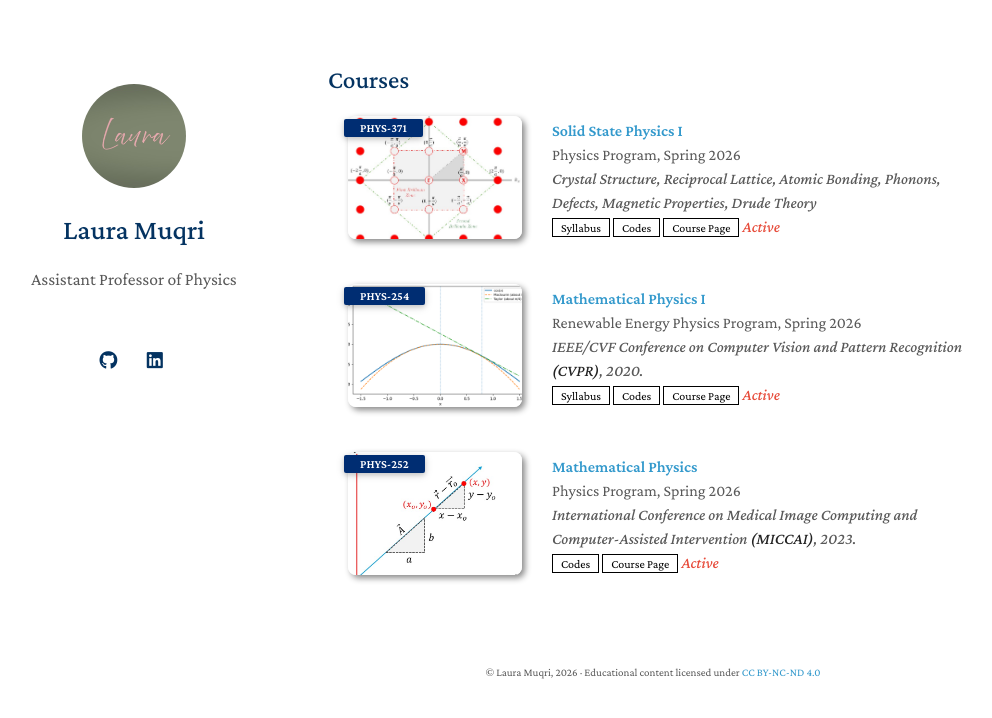
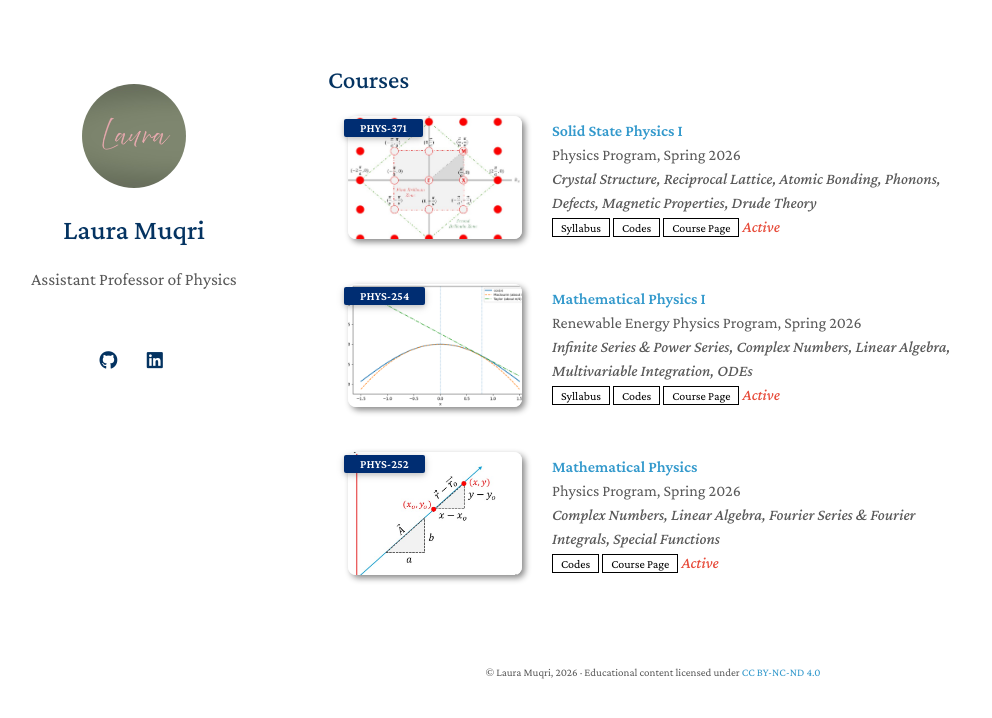
Before and after one commit to LauraMuqri/LauraMuqri.github.io, a Jekyll site: the page built from index.md, in a window 1280 px wide. Shown: the top 718 px of the page, without its empty margins (142-1134 px from the left). Built offline with Jekyll 4.4.1, drawn with Linux system fonts in a browser that asks for light colours; a style sheet for code colours, icons or effects is not loaded.

Commit message:
Update publications.yml

```diff
--- a/_data/publications.yml
+++ b/_data/publications.yml
@@ -14,7 +14,7 @@ main:
   - title: Mathematical Physics I
     authors: Renewable Energy Physics Program, Spring 2026
     conference_short: PHYS-254
-    conference: IEEE/CVF Conference on Computer Vision and Pattern Recognition <strong>(CVPR)</strong>, 2020.
+    conference: Infinite Series & Power Series, Complex Numbers, Linear Algebra, Multivariable Integration, ODEs
     pdf: https://arxiv.org/pdf/2002.10211.pdf
     page: /courses/math-phys-1/
     code: https://github.com/LauraMuqri/Mathematical-Physics
@@ -25,7 +25,7 @@ main:
   - title: Mathematical Physics
     authors: Physics Program, Spring 2026
     conference_short: PHYS-252
-    conference: International Conference on Medical Image Computing and Computer-Assisted Intervention <strong>(MICCAI)</strong>, 2023.
+    conference: Complex Numbers, Linear Algebra, Fourier Series & Fourier Integrals, Special Functions
     #pdf: https://arxiv.org/pdf/2306.00988.pdf
     page: /courses/math-phys/
     code: https://github.com/LauraMuqri/Mathematical-Physics
```
